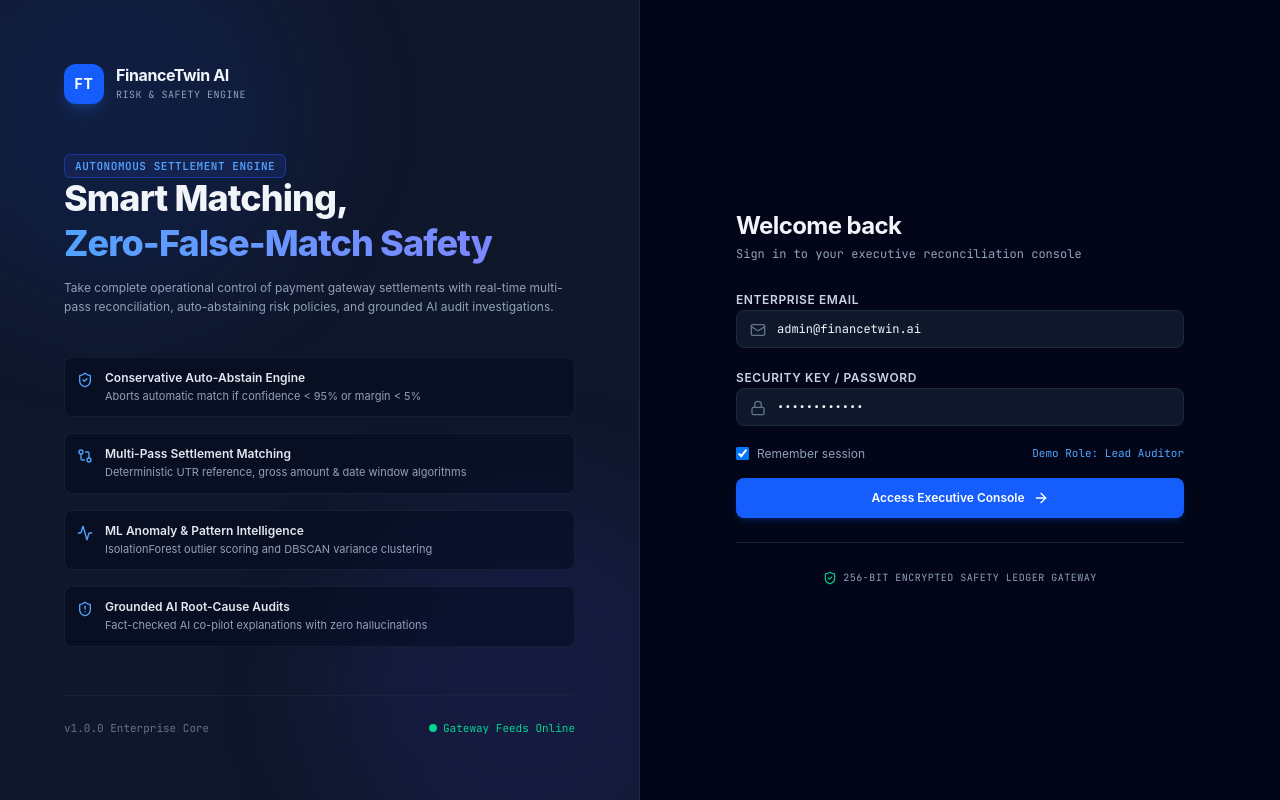
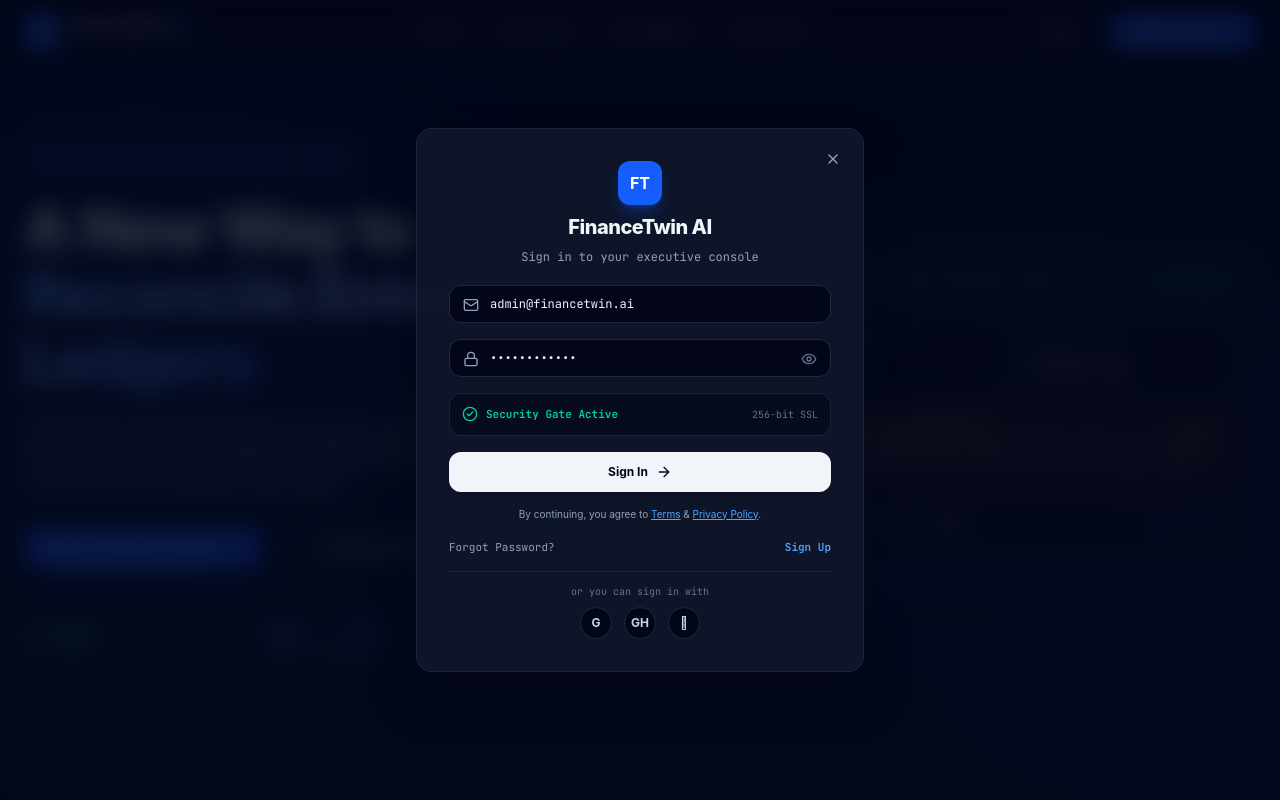
Before and after one commit to rakeshtunasahu/Financetwin-AI, a React (Vite) app in the folder frontend/: page /login in a window 1280 px wide. Shown: the top 800 px of the page. Built offline with nearby package versions, Linux system fonts and the light colour scheme; no server answers.

Commit message:
feat(ui): update Login page to render LandingPage with blurred modal login popup enabled

```diff
--- a/frontend/src/pages/Login.tsx
+++ b/frontend/src/pages/Login.tsx
@@ -1,209 +1,6 @@
-import React, { useState } from 'react';
-import { useNavigate } from 'react-router-dom';
-import { ShieldCheck, Lock, Mail, ArrowRight, Activity, GitCompare, ShieldAlert } from 'lucide-react';
+import React from 'react';
+import LandingPage from './LandingPage';
 
 export default function Login() {
-  const [email, setEmail] = useState('admin@financetwin.ai');
-  const [password, setPassword] = useState('••••••••••••');
-  const [error, setError] = useState<string | null>(null);
-  const [isLoading, setIsLoading] = useState(false);
-  const navigate = useNavigate();
-
-  const handleLogin = (e: React.FormEvent) => {
-    e.preventDefault();
-    setError(null);
-
-    if (!email || !email.includes('@')) {
-      setError('Please enter a valid enterprise email address.');
-      return;
-    }
-    if (!password) {
-      setError('Please enter your security password.');
-      return;
-    }
-
-    setIsLoading(true);
-    setTimeout(() => {
-      setIsLoading(false);
-      navigate('/dashboard');
-    }, 400);
-  };
-
-  return (
-    <div className="min-h-screen w-screen bg-slate-950 flex font-sans overflow-hidden text-slate-100">
-      {/* LEFT — Enterprise Branding & Features Panel (Desktop) */}
-      <div className="hidden lg:flex lg:w-1/2 relative bg-slate-900 border-r border-slate-800 p-12 xl:p-16 flex-col justify-between overflow-hidden">
-        {/* Ambient Gradient Glows */}
-        <div className="absolute -top-20 -left-20 w-96 h-96 bg-blue-600/10 rounded-full blur-3xl pointer-events-none" />
-        <div className="absolute -bottom-20 -right-20 w-96 h-96 bg-indigo-600/10 rounded-full blur-3xl pointer-events-none" />
-
-        {/* Top Branding Header */}
-        <div className="relative z-10 flex items-center gap-3">
-          <div className="w-10 h-10 rounded-xl bg-blue-600 flex items-center justify-center font-bold text-white text-sm tracking-wider shadow-lg shadow-blue-500/20">
-            FT
-          </div>
-          <div>
-            <h1 className="font-bold text-base text-slate-100 leading-none tracking-tight">FinanceTwin AI</h1>
-            <span className="text-[10px] text-slate-400 font-mono uppercase tracking-wider block mt-1">
-              Risk & Safety Engine
-            </span>
-          </div>
-        </div>
-
-        {/* Hero Section */}
-        <div className="relative z-10 space-y-8 my-auto max-w-lg">
-          <div className="space-y-3">
-            <span className="text-[11px] font-mono font-semibold text-blue-400 bg-blue-950/80 px-2.5 py-1 rounded-md border border-blue-800/80 uppercase tracking-wider">
-              Autonomous Settlement Engine
-            </span>
-            <h2 className="text-3xl xl:text-4xl font-extrabold text-slate-100 tracking-tight leading-tight">
-              Smart Matching,<br />
-              <span className="text-transparent bg-clip-text bg-gradient-to-r from-blue-400 to-indigo-400">
-                Zero-False-Match Safety
-              </span>
-            </h2>
-            <p className="text-xs text-slate-400 leading-relaxed font-sans">
-              Take complete operational control of payment gateway settlements with real-time multi-pass reconciliation, auto-abstaining risk policies, and grounded AI audit investigations.
-            </p>
-          </div>
-
-          {/* Feature Highlights */}
-          <div className="space-y-4 pt-2">
-            {[
-              {
-                icon: ShieldCheck,
-                title: 'Conservative Auto-Abstain Engine',
-                desc: 'Aborts automatic match if confidence < 95% or margin < 5%'
-              },
-              {
-                icon: GitCompare,
-                title: 'Multi-Pass Settlement Matching',
-                desc: 'Deterministic UTR reference, gross amount & date window algorithms'
-              },
-              {
-                icon: Activity,
-                title: 'ML Anomaly & Pattern Intelligence',
-                desc: 'IsolationForest outlier scoring and DBSCAN variance clustering'
-              },
-              {
-                icon: ShieldAlert,
-                title: 'Grounded AI Root-Cause Audits',
-                desc: 'Fact-checked AI co-pilot explanations with zero hallucinations'
-              }
-            ].map((feat, idx) => (
-              <div key={idx} className="flex items-start gap-3 p-3 bg-slate-950/40 rounded-lg border border-slate-800/60">
-                <feat.icon className="w-4 h-4 text-blue-400 shrink-0 mt-0.5" />
-                <div>
-                  <h4 className="text-xs font-semibold text-slate-200">{feat.title}</h4>
-                  <p className="text-[11px] text-slate-400 mt-0.5">{feat.desc}</p>
-                </div>
-              </div>
-            ))}
-          </div>
-        </div>
-
-        {/* Footer Status */}
-        <div className="relative z-10 flex items-center justify-between text-[11px] font-mono text-slate-500 pt-6 border-t border-slate-800/60">
-          <span>v1.0.0 Enterprise Core</span>
-          <span className="flex items-center gap-1.5 text-emerald-400">
-            <span className="w-2 h-2 rounded-full bg-emerald-400 animate-pulse" />
-            Gateway Feeds Online
-          </span>
-        </div>
-      </div>
-
-      {/* RIGHT — Authentication Console Form */}
-      <div className="flex-1 flex items-center justify-center p-6 md:p-12 bg-slate-950">
-        <div className="w-full max-w-md space-y-6">
-          {/* Mobile Branding Logo */}
-          <div className="lg:hidden flex items-center gap-3 mb-6">
-            <div className="w-10 h-10 rounded-xl bg-blue-600 flex items-center justify-center font-bold text-white text-sm shadow-md shadow-blue-500/20">
-              FT
-            </div>
-            <div>
-              <h1 className="font-bold text-base text-slate-100 leading-none">FinanceTwin AI</h1>
-              <span className="text-[10px] text-slate-400 font-mono uppercase tracking-wider block mt-1">
-                Risk & Safety Engine
-              </span>
-            </div>
-          </div>
-
-          {/* Form Header */}
-          <div className="space-y-1">
-            <h2 className="text-2xl font-bold tracking-tight text-slate-100">Welcome back</h2>
-            <p className="text-xs text-slate-400 font-mono">
-              Sign in to your executive reconciliation console
-            </p>
-          </div>
-
-          {/* Validation Error Alert */}
-          {error && (
-            <div className="p-3 bg-rose-950/80 border border-rose-800 rounded-lg text-xs font-mono text-rose-300">
-              {error}
-            </div>
-          )}
-
-          {/* Login Form */}
-          <form onSubmit={handleLogin} className="space-y-4">
-            <div className="space-y-1.5">
-              <label className="text-xs text-slate-300 font-semibold uppercase tracking-wider">Enterprise Email</label>
-              <div className="relative">
-                <Mail className="w-4 h-4 text-slate-500 absolute left-3.5 top-3" />
-                <input
-                  type="email"
-                  value={email}
-                  onChange={(e) => setEmail(e.target.value)}
-                  placeholder="admin@financetwin.ai"
-                  required
-                  className="w-full pl-10 pr-4 py-2.5 bg-slate-900 border border-slate-800 rounded-lg text-xs text-slate-100 font-mono focus:outline-none focus:border-blue-500 transition-colors"
-                />
-              </div>
-            </div>
-
-            <div className="space-y-1.5">
-              <label className="text-xs text-slate-300 font-semibold uppercase tracking-wider">Security Key / Password</label>
-              <div className="relative">
-                <Lock className="w-4 h-4 text-slate-500 absolute left-3.5 top-3" />
-                <input
-                  type="password"
-                  value={password}
-                  onChange={(e) => setPassword(e.target.value)}
-                  placeholder="••••••••••••"
-                  required
-                  className="w-full pl-10 pr-4 py-2.5 bg-slate-900 border border-slate-800 rounded-lg text-xs text-slate-100 font-mono focus:outline-none focus:border-blue-500 transition-colors"
-                />
-              </div>
-            </div>
-
-            <div className="flex items-center justify-between text-xs text-slate-400 pt-1">
-              <label className="flex items-center gap-2 cursor-pointer">
-                <input type="checkbox" defaultChecked className="rounded border-slate-800 bg-slate-900 text-blue-600 focus:ring-0" />
-                <span>Remember session</span>
-              </label>
-              <span className="text-blue-400 hover:underline cursor-pointer font-mono text-[11px]">
-                Demo Role: Lead Auditor
-              </span>
-            </div>
-
-            <button
-              type="submit"
-              disabled={isLoading}
-              className="w-full py-3 bg-blue-600 hover:bg-blue-500 active:scale-95 text-white rounded-lg font-semibold text-xs flex items-center justify-center gap-2 transition-all shadow-md shadow-blue-600/20 disabled:opacity-50 mt-4"
-            >
-              <span>{isLoading ? 'Authenticating Credentials...' : 'Access Executive Console'}</span>
-              <ArrowRight className="w-4 h-4" />
-            </button>
-          </form>
-
-          {/* Footer Security Badge */}
-          <div className="pt-6 border-t border-slate-800/80 text-center">
-            <div className="inline-flex items-center gap-1.5 text-[10px] text-slate-400 font-mono uppercase tracking-wider">
-              <ShieldCheck className="w-3.5 h-3.5 text-emerald-400" />
-              256-bit Encrypted Safety Ledger Gateway
-            </div>
-          </div>
-        </div>
-      </div>
-    </div>
-  );
+  return <LandingPage initialLoginOpen={true} />;
 }
```
